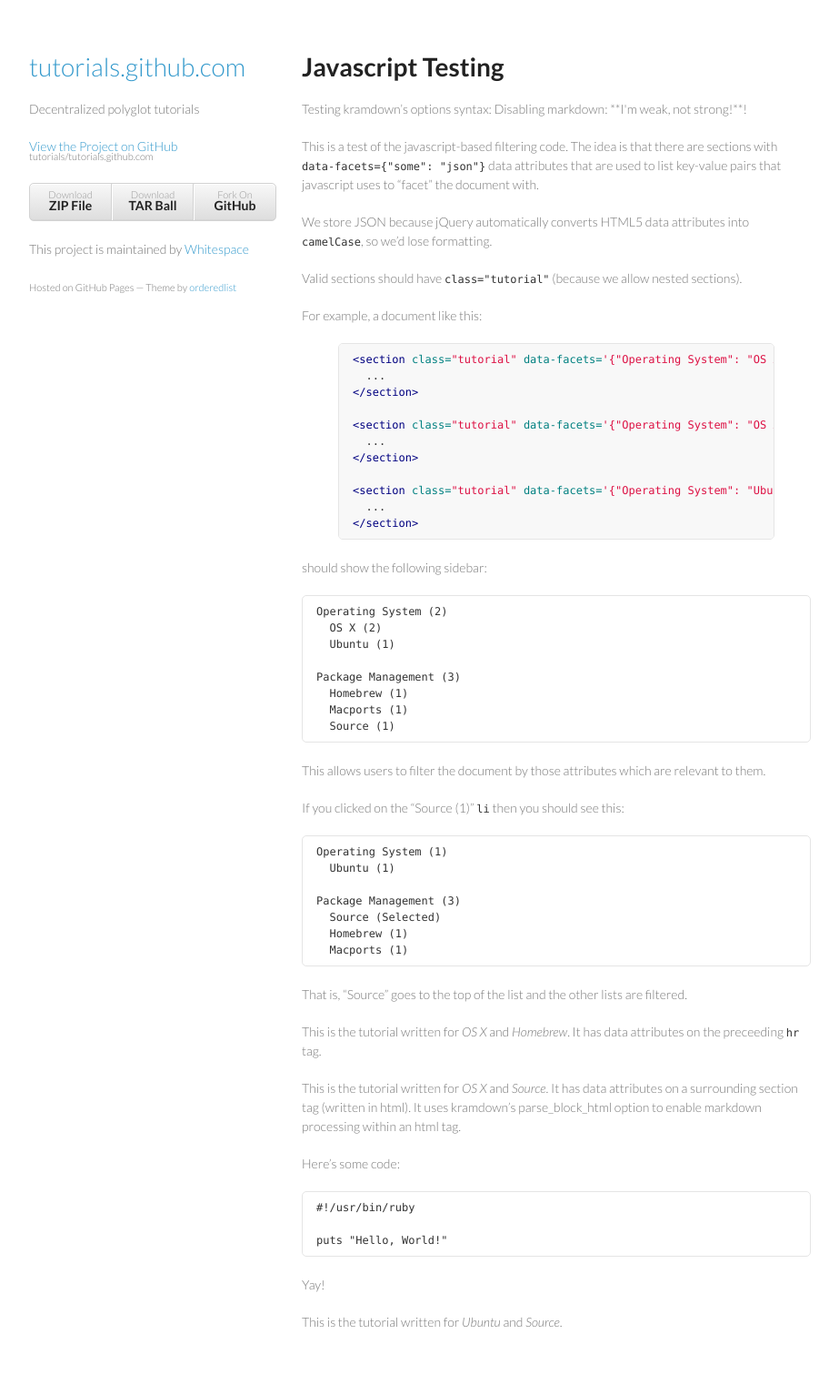
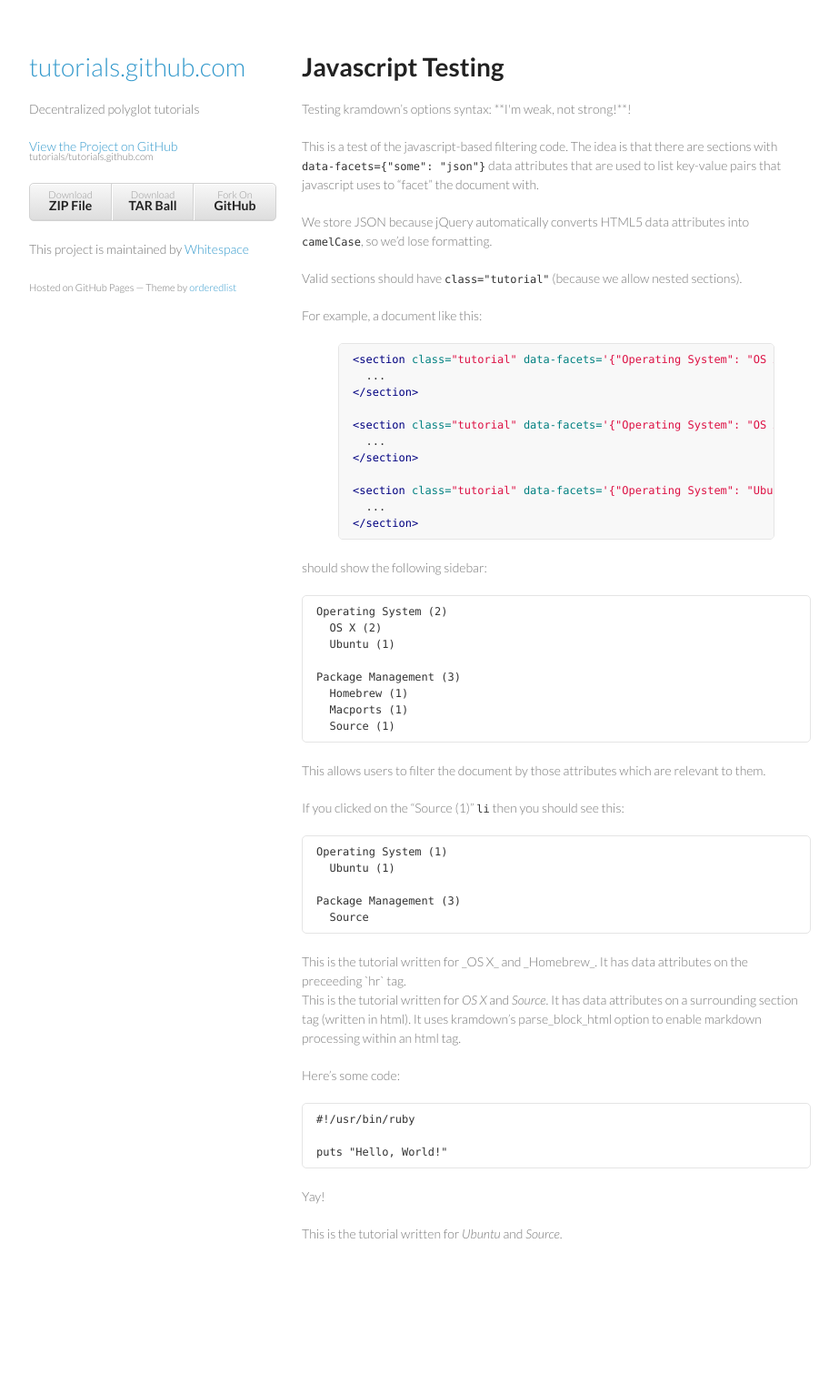
Before and after one commit to tutorials/tutorials.github.com, a Jekyll site: the page built from pages/test.md, in a window 1280 px wide. Shown: the whole page at 91% size, without its empty margins (178-1101 px from the left). Built offline with Jekyll 4.4.1, drawn with Linux system fonts in a browser that asks for light colours; nearby versions of some CDN libraries; after the commit the page ends 1436 px from its top, so only the background shows below that.

Commit message:
More testing of kramdown options support

```diff
--- a/pages/test.md
+++ b/pages/test.md
@@ -2,13 +2,11 @@
 layout: default
 title: Test
 ---
-{::options parse_block_html="true" /}
 
 Javascript Testing
 ==================
 
-Testing kramdown's options syntax:
-Disabling markdown: {::nomarkdown}**I'm weak, not strong!**{:/}!
+Testing kramdown's options syntax: {::nomarkdown}**I'm weak, not strong!**{:/}!
 
 This is a test of the javascript-based filtering code.
 The idea is that there are sections with `data-facets={"some": "json"}` data attributes that are used to list key-value pairs that javascript uses to "facet" the document with.
@@ -52,16 +50,14 @@
       Ubuntu (1)
 
     Package Management (3)
-      Source (Selected)
-      Homebrew (1)
-      Macports (1)
-
-That is, "Source" goes to the top of the list and the other lists are filtered.
+      Source
 
 <section class="tutorial" data-facets='{"Operating System": "OS X", "Package Management": "Homebrew"}'>
 This is the tutorial written for _OS X_ and _Homebrew_.
 It has data attributes on the preceeding `hr` tag.
 </section>
+
+{::options parse_block_html="true" /}
 
 <section class="tutorial" data-facets='{"Operating System": "OS X", "Package Management": "Macports"}'>
 This is the tutorial written for _OS X_ and _Source_.
```
